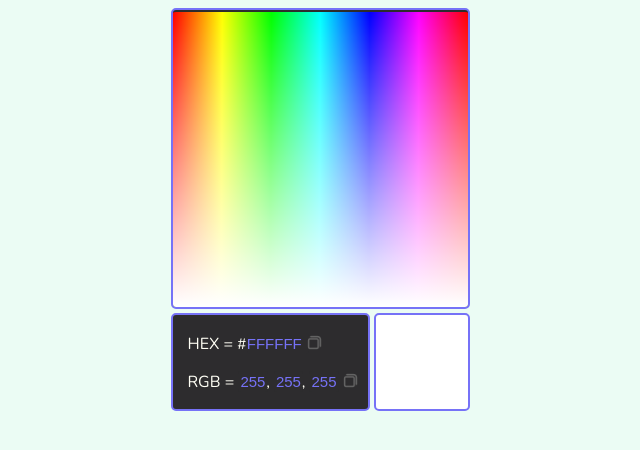
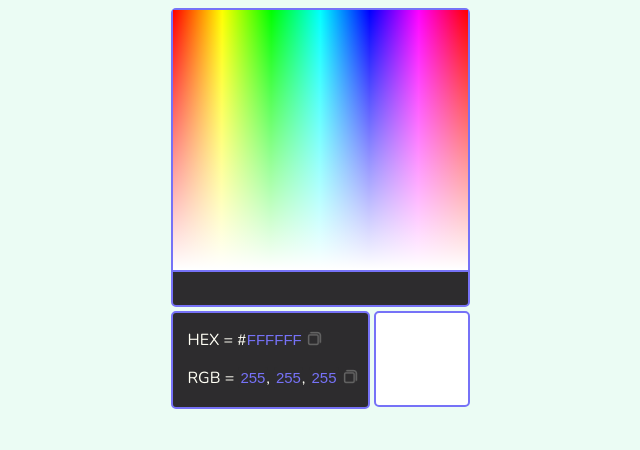
Before and after one commit to TheArtur128/Color-selector, a website with bundled scripts: page index.html in a window 1280 px wide. Shown: the whole page, without its empty margins (320-960 px from the left). Built offline with nearby package versions, Linux system fonts and the light colour scheme.

Commit message:
feat(`index`): add space to select darkening factor

```diff
--- a/index.html
+++ b/index.html
@@ -9,7 +9,9 @@
     </head>
     <body>
         <div id="root">
-            <canvas id="color-panel" class="block" width="295" height="295"></canvas>
+            <div id="color-selection" class="block">
+                <canvas id="color-panel" width="295" height="260"></canvas>
+            </div>
             <div id="selection-result">
                 <div id="attributes" class="block">
                     <p id="hex-field">HEX = <span id="hex-sign">#</span></span> <input type="text" id="hex-attribute" value="FFFFFF" maxlength="6"><img id="hex-copy-button" class="copy-buttons" src="images/copy.png" width="15" height="15"></p>
--- a/styles/index.css
+++ b/styles/index.css
@@ -75,14 +75,19 @@ button:active {
   background-color: #2d2c2e;
   color: #fffff5;
   position: relative;
-  padding-top: 2px;
   border: solid 2px #7672f7;
   border-radius: 5px;
   text-align: center;
 }
 
+#color-selection {
+  margin-bottom: 4px;
+  width: 295px;
+  height: 295px;
+}
+
 #color-panel {
-  margin-bottom: 4px;
+  border-bottom: 2px solid #7672f7;
 }
 
 #selection-result {
```
